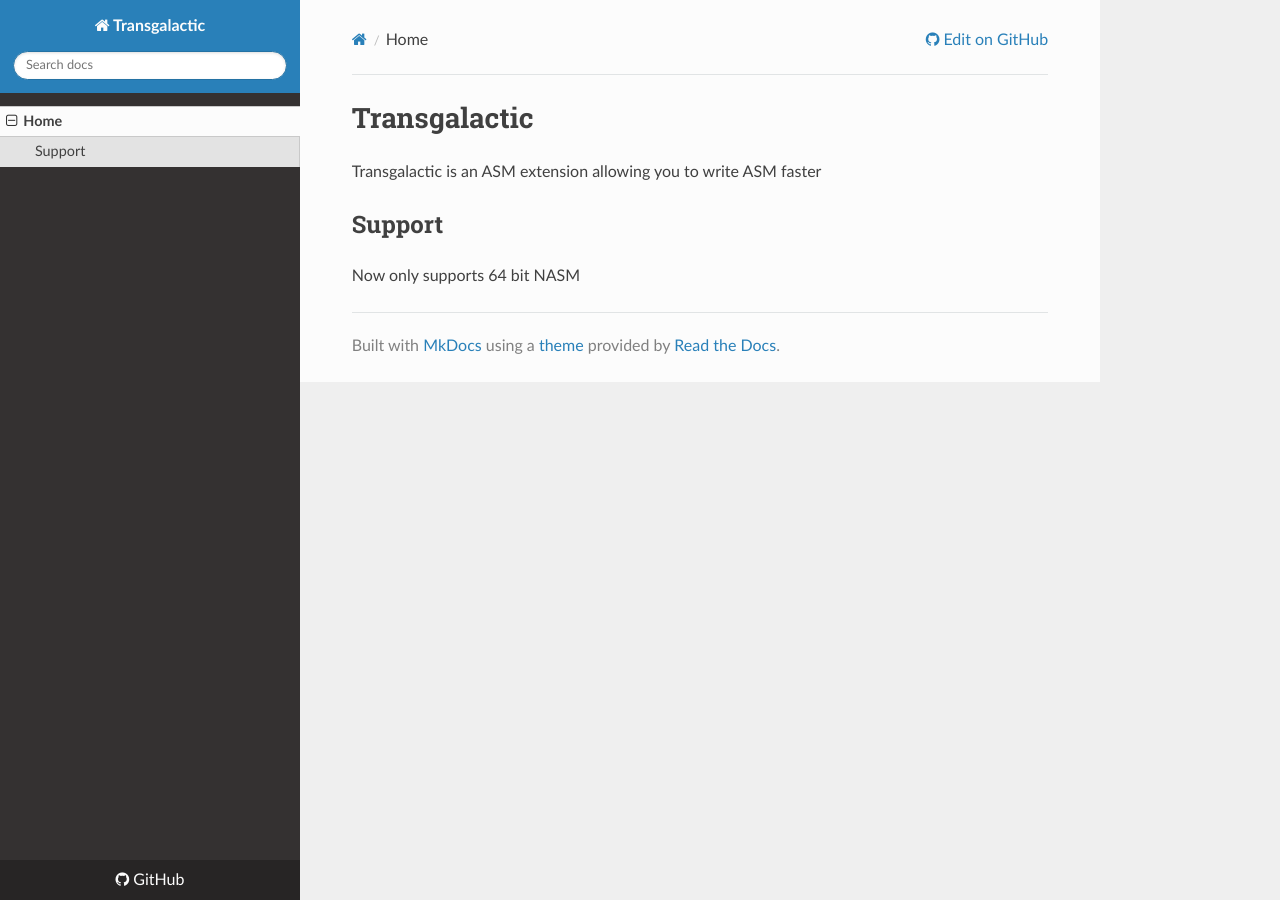
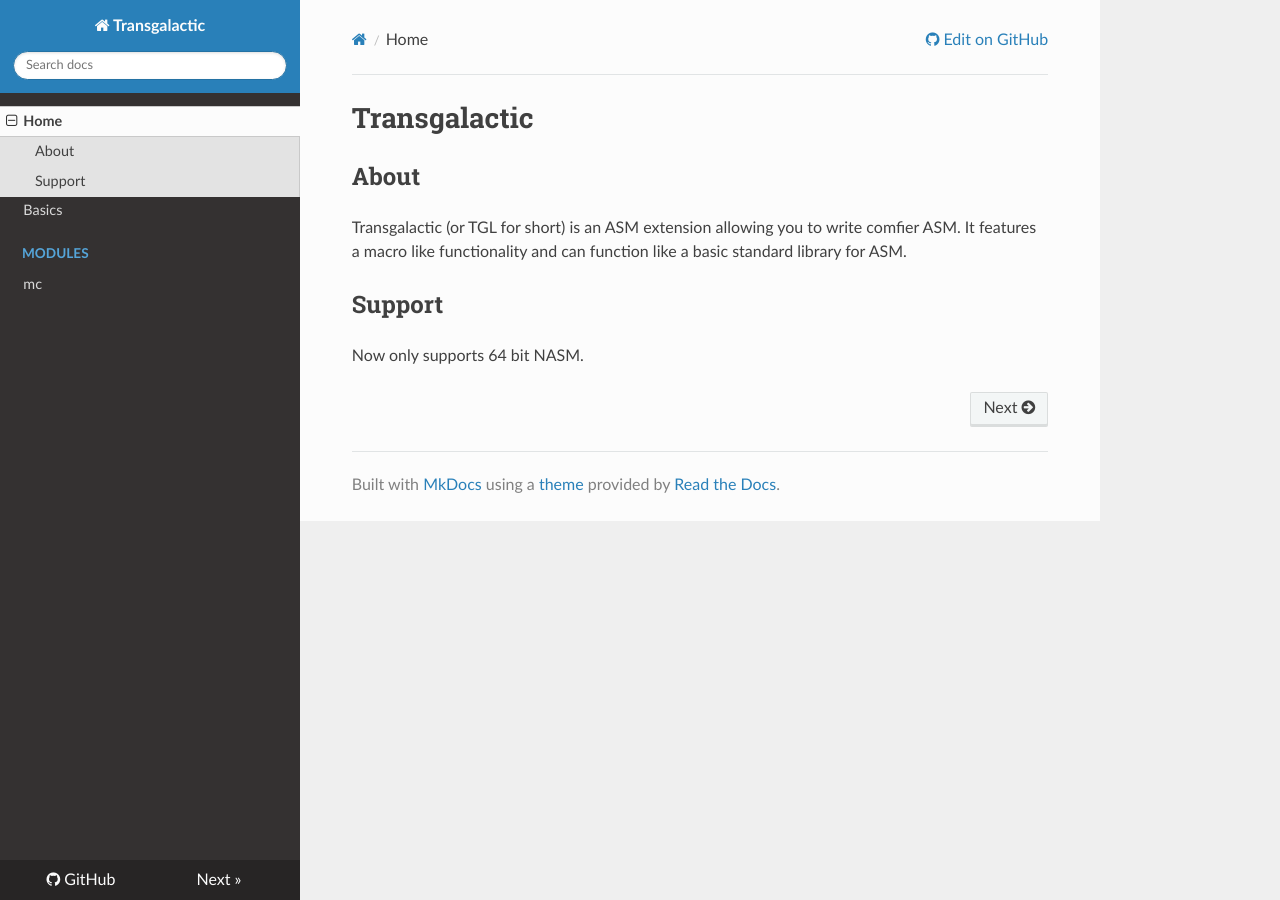
Before and after one commit to Xantus10/Transgalactic, an MkDocs documentation site: the page built from docs/docs/index.md, in a window 1280 px wide. Built offline with MkDocs 1.6.1, drawn with Linux system fonts in a browser that asks for light colours; nearby versions of some CDN libraries.

```diff
--- a/docs/docs/index.md
+++ b/docs/docs/index.md
@@ -1,7 +1,9 @@
 # Transgalactic
 
-Transgalactic is an ASM extension allowing you to write ASM faster
+## About
+
+Transgalactic (or TGL for short) is an ASM extension allowing you to write comfier ASM. It features a macro like functionality and can function like a basic standard library for ASM.
 
 ## Support
 
-Now only supports 64 bit NASM
+Now only supports 64 bit NASM.
--- a/docs/mkdocs.yml
+++ b/docs/mkdocs.yml
@@ -3,5 +3,10 @@ repo_url: https://github.com/Xantus10/Transgalactic
 edit_uri: edit/master/doc/docs
 nav:
   - Home: index.md
+  - Basics: basics.md
+  - Modules:
+    - mc: modules/mc.md
 theme: readthedocs
 use_directory_urls: false
+markdown_extensions:
+  - tables
```
Also changed, not shown: docs/docs/basics.md (added, +56 -0 lines), docs/docs/modules/mc.md (added, +72 -0 lines).
